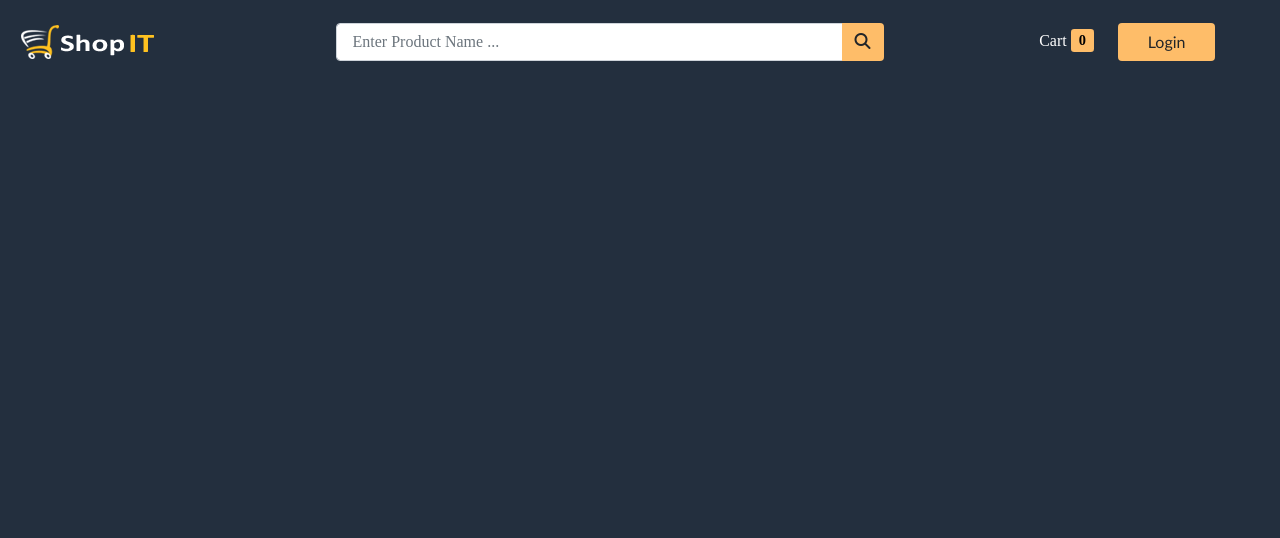
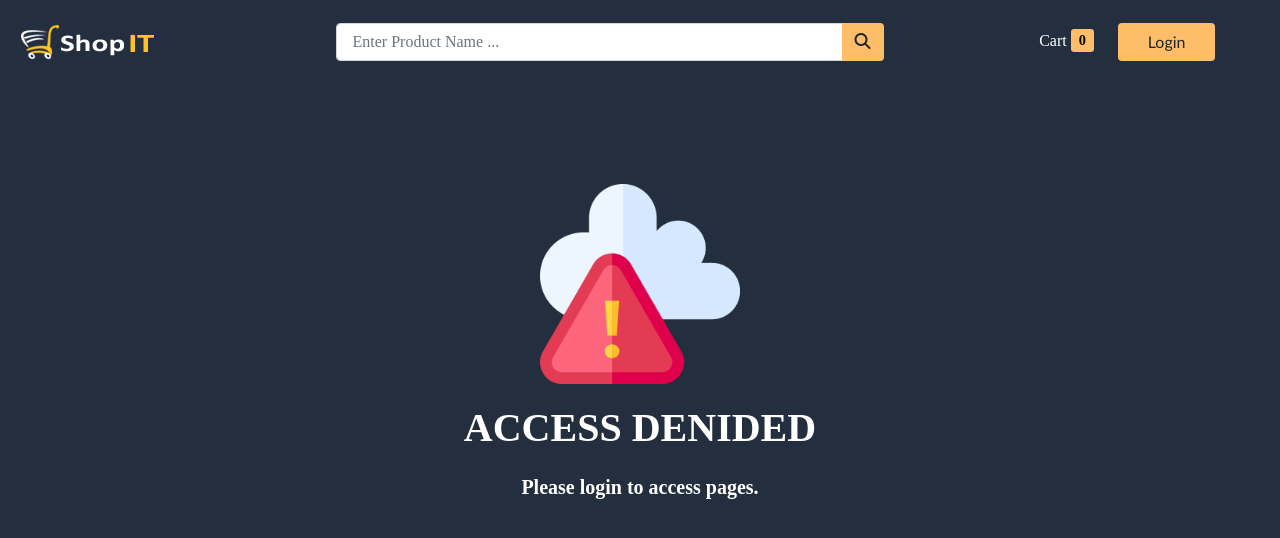
Before and after one commit to tuanfunix99/ShopIT-Ecommerce, a React (Create React App) app in the folder client/: page /me in a window 1280 px wide. Shown: the top 538 px of the page. Built offline with nearby package versions, Linux system fonts and the light colour scheme; no server answers.

Commit message:
fix height access page image

```diff
--- a/client/src/components/access/Access.css
+++ b/client/src/components/access/Access.css
@@ -3,13 +3,13 @@
     background: #232f3e;
     height: 10000px;
     display: flex;
-    align-items: center;
     justify-content: center;
 }
 
 .access-denided-page img{
     width: 200px;
     height: 200px;
+    margin-top: 100px;
 }
 
 .access-denided-page h1{
```
